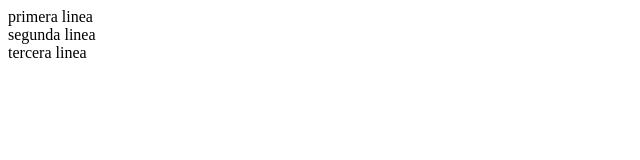
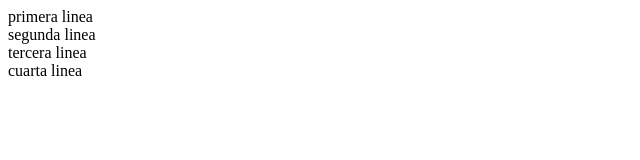
Before and after one commit to zilond/pagina_git_viernes, a plain HTML site: page index.html in a window 1280 px wide. Shown: the full height of the page, 0-640 px from the left. Drawn offline with Linux system fonts and the light colour scheme.

Commit message:
ahora ire a comer

```diff
--- a/index.html
+++ b/index.html
@@ -9,5 +9,6 @@
    <div>primera linea</div>
    <div>segunda linea</div>
    <div>tercera linea</div>
+   <div>cuarta linea</div>
 </body>
 </html>
```
